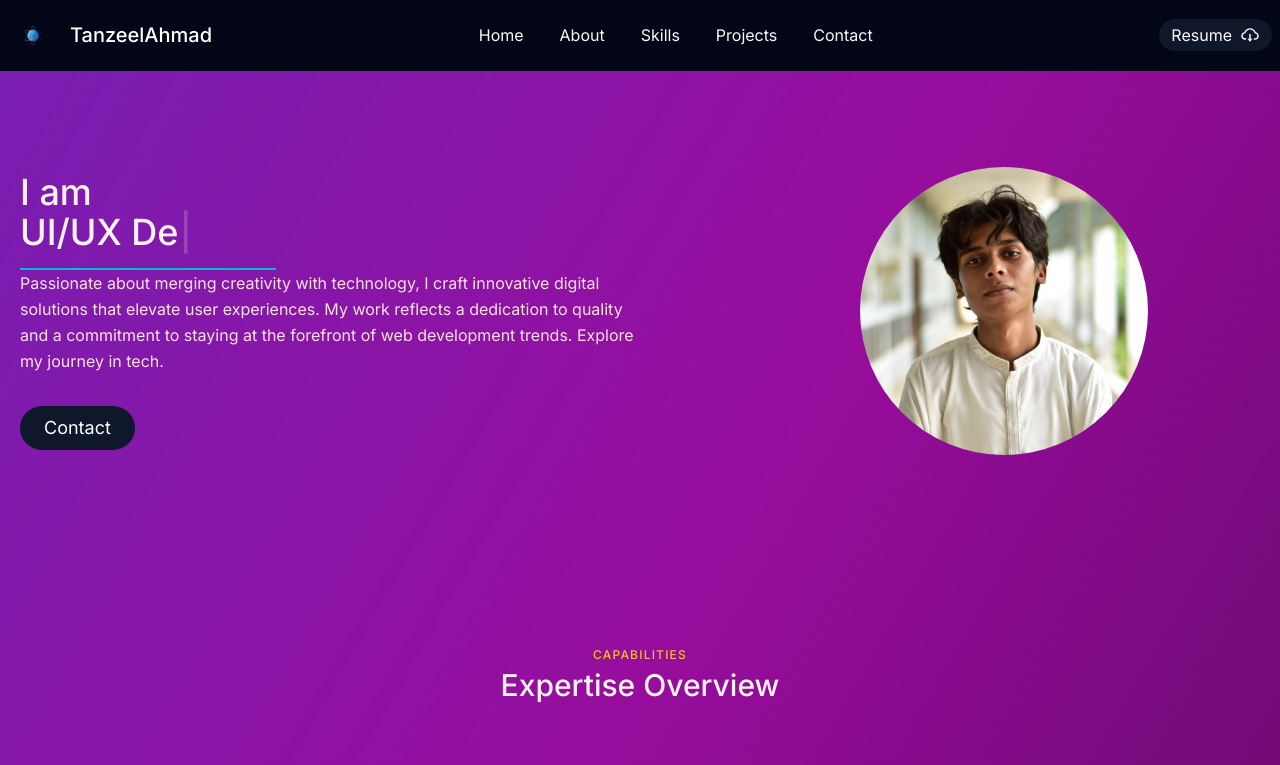
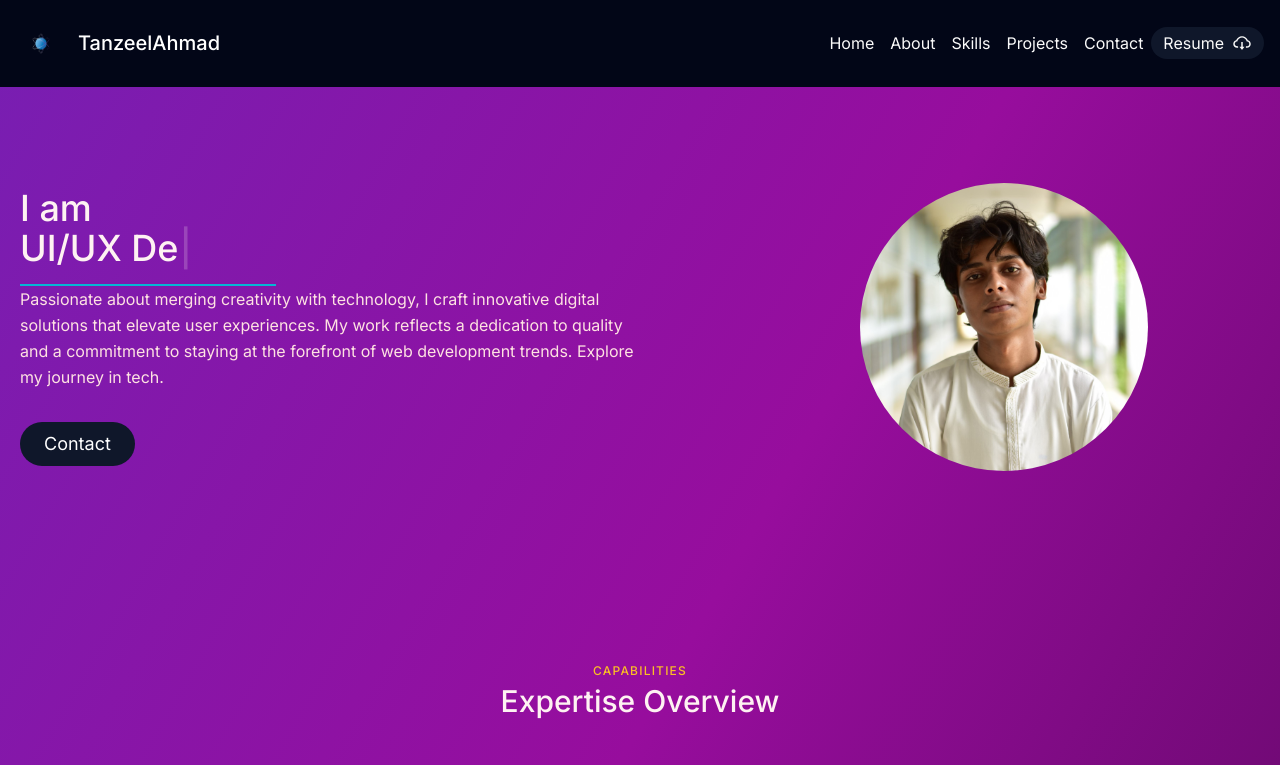
Before and after one commit to CodewithTanzeel/Portfolio-Wepage, a Next.js app: page / in a window 1280 px wide. Shown: the top 765 px of the page. Built offline with nearby package versions, Linux system fonts and the light colour scheme.

Commit message:
added cursor effect

```diff
--- /dev/null
+++ b/src/app/ClientOnly.tsx
@@ -0,0 +1,31 @@
+"use client"
+// components/ClientOnly.tsx
+import { useEffect } from 'react';
+
+const ClientOnly = ({ children }: { children: React.ReactNode }) => {
+  useEffect(() => {
+    // Create the dot cursor element
+    const dotCursor = document.createElement('div');
+    dotCursor.classList.add('dot-cursor'); // Apply the CSS class
+    document.body.appendChild(dotCursor); // Add the dot cursor to the body
+
+    // Function to update the cursor's position
+    const moveCursor = (e: MouseEvent) => {
+      dotCursor.style.left = `${e.clientX}px`;
+      dotCursor.style.top = `${e.clientY}px`;
+    };
+
+    // Attach the mousemove event listener to update cursor position
+    document.addEventListener('mousemove', moveCursor);
+
+    // Cleanup the event listener and cursor element on component unmount
+    return () => {
+      document.removeEventListener('mousemove', moveCursor);
+      document.body.removeChild(dotCursor);
+    };
+  }, []);
+
+  return <>{children}</>;
+};
+
+export default ClientOnly;
--- a/src/app/components/navbar.tsx
+++ b/src/app/components/navbar.tsx
@@ -1,15 +1,24 @@
+"use client";
 import Image from "next/image";
+import { useState } from "react";
 import Link from "next/link";
 import React from "react";
-import { AiOutlineCloudDownload } from "react-icons/ai";
 import logo from "../../../public/assets/picture/logo.png";
+import {
+  AiOutlineMenu,
+  AiOutlineClose,
+  AiOutlineCloudDownload,
+} from "react-icons/ai";
 
 const Navbar = () => {
+  const [navOpen, setNavOpen] = useState(false);
+
   return (
-    <div className="bg-slate-950 z-50 sticky top-0 ">
+    <div className="bg-slate-950 z-50 sticky top-0">
       <header className="text-neutral-50 body-font">
-        <div className="container mx-auto flex flex-wrap px-2 flex-col md:flex-row items-center">
-          <a className="flex title-font font-medium items-center text-white mb-4 md:mb-0">
+        <div className="container mx-auto flex items-center justify-between px-4 py-2">
+          {/* Logo and Icon Fixed on the Left */}
+          <a className="flex title-font font-medium items-center text-white">
             <Image
               src={logo}
               alt="Quantomverse"
@@ -19,48 +28,63 @@ const Navbar = () => {
             />
             <span className="ml-3 text-xl cursor-pointer">TanzeelAhmad</span>
           </a>
-          <nav className="md:ml-auto md:mr-auto flex flex-wrap items-center text-base justify-center px-auto">
+
+          {/* Hamburger Icon Fixed on the Right */}
+          <div className="md:hidden">
+            <button
+              className="text-2xl focus:outline-none"
+              onClick={() => setNavOpen(!navOpen)}
+            >
+              {navOpen ? <AiOutlineClose /> : <AiOutlineMenu />}
+            </button>
+          </div>
+
+          {/* Navbar Links */}
+          <nav
+            className={`md:flex md:items-center md:w-auto ${navOpen ? "block" : "hidden"} w-full`}
+          >
+            <div className="flex flex-col items-center md:flex-row md:ml-auto md:mr-auto">
               <Link
-              href={"/"}
-              className="mr-5 hover:text-blue-600 hover:bg-white rounded-3xl px-2"
+                href="/"
+                className="block md:inline-block mt-2 md:mt-0 hover:text-blue-600 hover:bg-white rounded-3xl px-2"
               >
                 Home
               </Link>
               <Link
-              href={"#about"}
-              className="mr-5 hover:text-blue-600 hover:bg-white rounded-3xl px-2"
+                href="#about"
+                className="block md:inline-block mt-2 md:mt-0 hover:text-blue-600 hover:bg-white rounded-3xl px-2"
               >
                 About
               </Link>
               <Link
-              href={"#skill"}
-              className="mr-5 hover:text-blue-600 hover:bg-white rounded-3xl px-2"
+                href="#skill"
+                className="block md:inline-block mt-2 md:mt-0 hover:text-blue-600 hover:bg-white rounded-3xl px-2"
               >
                 Skills
               </Link>
               <Link
-              href={"#project"}
-              className="mr-5 hover:text-blue-600 hover:bg-white rounded-3xl px-2"
+                href="#project"
+                className="block md:inline-block mt-2 md:mt-0 hover:text-blue-600 hover:bg-white rounded-3xl px-2"
               >
                 Projects
               </Link>
               <Link
-              href={"#Contact"}
-              className="mr-5 hover:text-blue-600 hover:bg-white rounded-3xl px-2"
+                href="#Contact"
+                className="block md:inline-block mt-2 md:mt-0 hover:text-blue-600 hover:bg-white rounded-3xl px-2"
               >
                 Contact
               </Link>
-          </nav>
-          <a href="/assests/cv/myCv.pdf">
-            <button
-              className="inline-flex items-center
-            p-10 bg-slate-900 border-0 py-1 px-3 focus:outline-none hover:bg-white
-            hover:text-blue-blue rounded-3xl text-base mt-4 md:mt-0"
+              <a
+                href="/assests/cv/myCv.pdf"
+                className="block md:inline-block mt-2 md:mt-0"
               >
+                <button className="inline-flex items-center bg-slate-900 border-0 py-1 px-3 focus:outline-none hover:bg-white hover:text-blue-600 rounded-3xl text-base">
                   Resume
                   <AiOutlineCloudDownload className="text-xl ml-2" />
                 </button>
               </a>
+            </div>
+          </nav>
         </div>
       </header>
     </div>
@@ -68,3 +92,149 @@ const Navbar = () => {
 };
 
 export default Navbar;
+
+// const Navbar = () => {
+//   return (
+//     <div className="bg-slate-950 z-50 sticky top-0 ">
+//       <header className="text-neutral-50 body-font">
+//         <div className="container mx-auto flex flex-wrap px-2 flex-col md:flex-row items-center">
+//           {/* Icon and logo left side */}
+//           <a className="flex title-font font-medium items-center text-white mb-4 md:mb-0">
+//             <Image
+//               src={logo}
+//               alt="Quantomverse"
+//               width={150}
+//               height={100}
+//               className="w-[50px]"
+//             />
+//             {/* Logo left Side */}
+//             <span className="ml-3 text-xl cursor-pointer">TanzeelAhmad</span>
+//           </a>
+// const Navbar = () => {
+//   const [navOpen, setNavOpen] = useState(false);
+
+//   return (
+//     <div className="bg-slate-950 z-50 sticky top-0">
+//       <header className="text-neutral-50 body-font">
+//         <div className="container mx-auto flex flex-wrap px-2 flex-col md:flex-row items-center justify-between">
+//           {/* Icon and logo left side */}
+//           <a className="flex title-font font-medium items-center text-white mb-4 md:mb-0">
+//             <Image
+//               src={logo}
+//               alt="Quantomverse"
+//               width={150}
+//               height={100}
+//               className="w-[50px]"
+//             />
+//             {/* Logo left Side */}
+//             <span className="ml-3 text-xl cursor-pointer">TanzeelAhmad</span>
+//           </a>
+
+//           {/* Hamburger Icon */}
+//           <div className="md:hidden">
+//             <button
+//               className="text-2xl focus:outline-none"
+//               onClick={() => setNavOpen(!navOpen)}
+//             >
+//               {navOpen ? <AiOutlineClose /> : <AiOutlineMenu />}
+//             </button>
+//           </div>
+
+//           {/* Navbar Links */}
+//           <nav
+//             className={`md:flex md:items-center md:w-auto ${navOpen ? "block" : "hidden"} w-full md:ml-auto md:mr-auto`}
+//           >
+//             <Link
+//               href="/"
+//               className="block md:inline-block mr-5 hover:text-blue-600 hover:bg-white rounded-3xl px-2"
+//             >
+//               Home
+//             </Link>
+//             <Link
+//               href="#about"
+//               className="block md:inline-block mr-5 hover:text-blue-600 hover:bg-white rounded-3xl px-2"
+//             >
+//               About
+//             </Link>
+//             <Link
+//               href="#skill"
+//               className="block md:inline-block mr-5 hover:text-blue-600 hover:bg-white rounded-3xl px-2"
+//             >
+//               Skills
+//             </Link>
+//             <Link
+//               href="#project"
+//               className="block md:inline-block mr-5 hover:text-blue-600 hover:bg-white rounded-3xl px-2"
+//             >
+//               Projects
+//             </Link>
+//             <Link
+//               href="#Contact"
+//               className="block md:inline-block mr-5 hover:text-blue-600 hover:bg-white rounded-3xl px-2"
+//             >
+//               Contact
+//             </Link>
+//             <a
+//               href="/assests/cv/myCv.pdf"
+//               className="block md:inline-block mt-2 md:mt-0"
+//             >
+//               <button className="inline-flex items-center bg-slate-900 border-0 py-1 px-3 focus:outline-none hover:bg-white hover:text-blue-600 rounded-3xl text-base">
+//                 Resume
+//                 <AiOutlineCloudDownload className="text-xl ml-2" />
+//               </button>
+//             </a>
+//           </nav>
+//         </div>
+//       </header>
+//     </div>
+//   );
+// };
+//           {/* Navbar */}
+//           <nav className="md:ml-auto md:mr-auto flex flex-wrap items-center text-base justify-center px-auto">
+//             <Link
+//               href={"/"}
+//               className="mr-5 hover:text-blue-600 hover:bg-white rounded-3xl px-2"
+//             >
+//               Home
+//             </Link>
+//             <Link
+//               href={"#about"}
+//               className="mr-5 hover:text-blue-600 hover:bg-white rounded-3xl px-2"
+//             >
+//               About
+//             </Link>
+//             <Link
+//               href={"#skill"}
+//               className="mr-5 hover:text-blue-600 hover:bg-white rounded-3xl px-2"
+//             >
+//               Skills
+//             </Link>
+//             <Link
+//               href={"#project"}
+//               className="mr-5 hover:text-blue-600 hover:bg-white rounded-3xl px-2"
+//             >
+//               Projects
+//             </Link>
+//             <Link
+//               href={"#Contact"}
+//               className="mr-5 hover:text-blue-600 hover:bg-white rounded-3xl px-2"
+//             >
+//               Contact
+//             </Link>
+//           </nav>
+//           <a href="/assests/cv/myCv.pdf">
+//             <button
+//               className="inline-flex items-center
+//             p-10 bg-slate-900 border-0 py-1 px-3 focus:outline-none hover:bg-white
+//             hover:text-blue-blue rounded-3xl text-base mt-4 md:mt-0"
+//             >
+//               Resume
+//               <AiOutlineCloudDownload className="text-xl ml-2" />
+//             </button>
+//           </a>
+//           {/* Navbar End  */}
+//         </div>
+//       </header>
+//     </div>
+//   );
+// };
--- a/src/app/globals.css
+++ b/src/app/globals.css
@@ -1,14 +1,16 @@
+/* Tailwind CSS imports */
 @tailwind base;
 @tailwind components;
 @tailwind utilities;
 
+/* Main container styles */
 #main {
   background: linear-gradient(120deg, #463ad4, #970d9d, #000000);
   background-size: 180% 180%;
-
   animation: gradient-animation 12s ease infinite;
 }
 
+/* Keyframes for gradient animation */
 @keyframes gradient-animation {
   0% {
     background-position: 0% 50%;
@@ -20,3 +22,28 @@
     background-position: 0% 50%;
   }
 }
+
+/* Hide default cursor */
+body {
+  cursor: none; /* Hides the default cursor */
+}
+
+/* Modern dot cursor styling */
+.dot-cursor {
+  width: 12px; /* Size of the dot */
+  height: 12px; /* Size of the dot */
+  position: fixed; /* Fixed positioning to follow the mouse */
+  background-color: black; /* Dot color */
+  border-radius: 50%; /* Makes the cursor a circle */
+  pointer-events: none; /* Prevents the dot from interfering with other elements */
+  z-index: 9999; /* Ensures the dot is above other elements */
+  transform: translate(-50%, -50%); /* Centers the dot on the cursor position */
+  transition: transform 0.1s ease-in-out; /* Smooth scaling effect */
+}
+
+/* Dot cursor grows on hover */
+a:hover ~ .dot-cursor,
+button:hover ~ .dot-cursor {
+  transform: scale(1.5) translate(-50%, -50%); /* Enlarges the dot */
+  background-color: rgba(0, 0, 0, 0.7); /* Optional: Changes color on hover */
+}
--- a/src/app/layout.tsx
+++ b/src/app/layout.tsx
@@ -1,8 +1,45 @@
+// import type { Metadata } from "next";
+// import { Inter } from "next/font/google";
+// import "./globals.css";
+// import Navbar from "./components/navbar";
+// import Footer from "./components/footer";
+
+// const inter = Inter({ subsets: ["latin"] });
+
+// export const metadata: Metadata = {
+//   title: "Portfolio",
+//   description: "Generated by create next app",
+// };
+
+// export default function RootLayout({
+//   children,
+// }: Readonly<{
+//   children: React.ReactNode;
+// }>) {
+//   return (
+//     <html lang="en">
+//       <body className={inter.className} >
+
+
+//         <Navbar />
+//         <div >
+//         {children}
+//         </div>
+//         <Footer />
+
+
+//       </body>
+//     </html>
+//   );
+// }
+// Importing necessary modules and components
+
 import type { Metadata } from "next";
 import { Inter } from "next/font/google";
 import "./globals.css";
 import Navbar from "./components/navbar";
 import Footer from "./components/footer";
+import ClientOnly from "./ClientOnly"; // Import the ClientOnly component
 
 const inter = Inter({ subsets: ["latin"] });
 
@@ -18,16 +55,14 @@ export default function RootLayout({
 }>) {
   return (
     <html lang="en">
-      <body className={inter.className} >
-
-
+      <body className={inter.className}>
         <Navbar />
-        <div >
-        {children}
-        </div>
+        <ClientOnly>
+          <div>
+            {children}
+          </div>
+        </ClientOnly>
         <Footer />
-
-
       </body>
     </html>
   );
--- a/src/app/page.tsx
+++ b/src/app/page.tsx
@@ -1,18 +1,20 @@
-
+// Importing components for different sections of the page
 import About from "./components/about";
 import Contact from "./components/contact";
 import Hero from "./components/hero";
 import Project from "./components/projects";
 import Skill from "./components/skill";
 
+// Home component which serves as the main page
 export default function Home() {
   return (
     <div id="main">
+      {/* Main sections of the page */}
       <Hero />
       <Skill />
       <About />
       <Project />
-       <Contact />
+      <Contact />
     </div>
   );
 }
```
Lines whose indentation alone changed are shown as unchanged.
